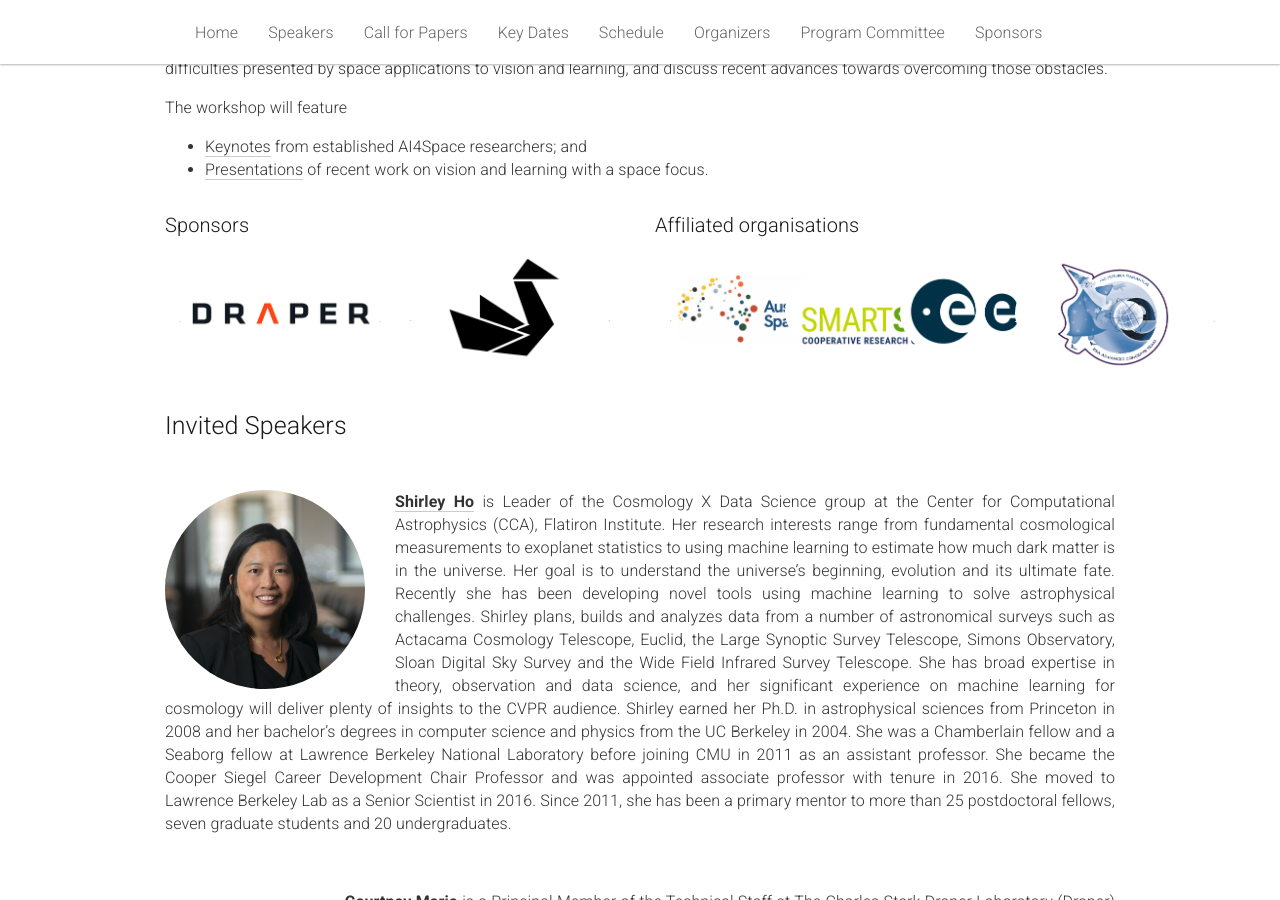
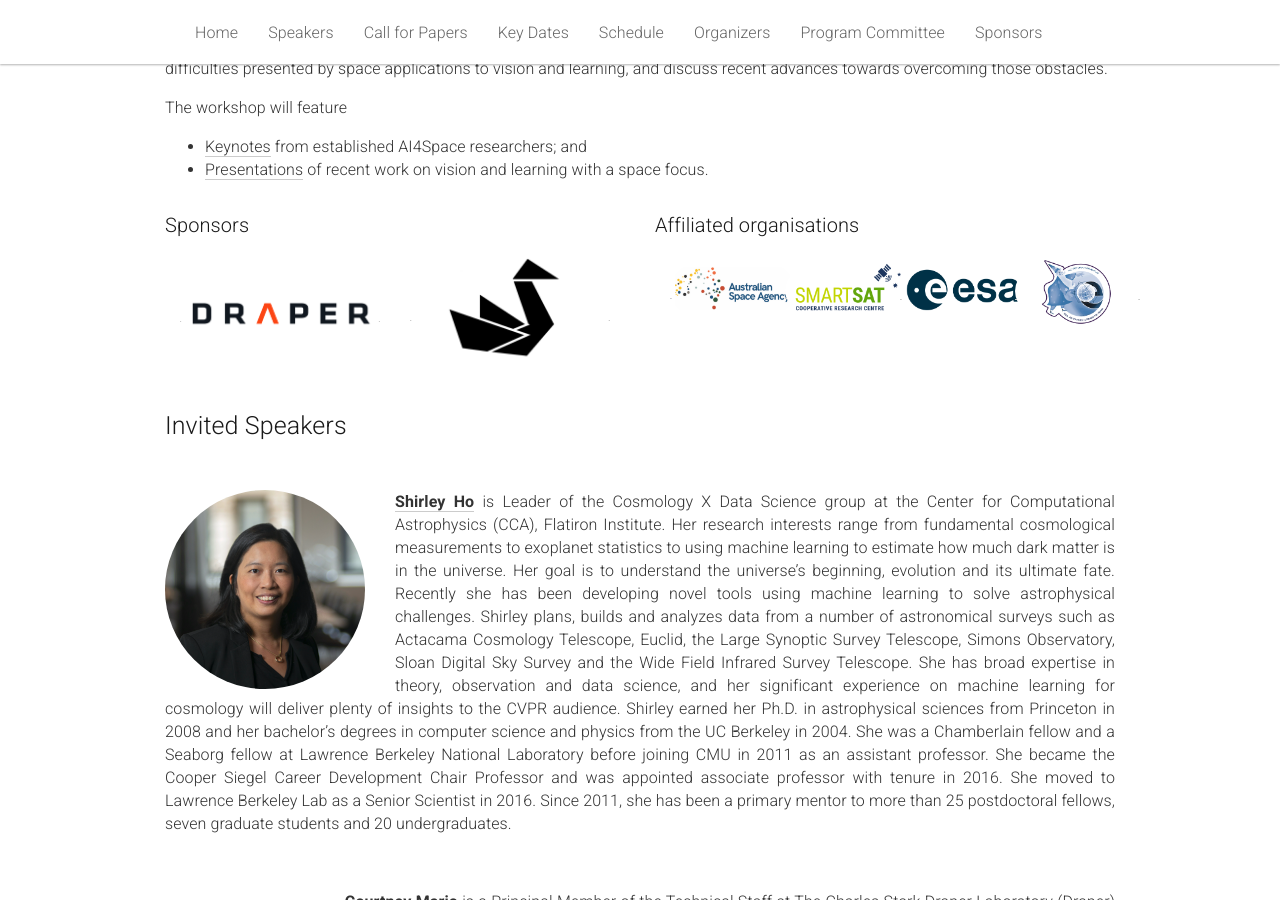
Before and after one commit to AIforSpace/2024, a Jekyll site: the page built from _pages/home.md, in a window 1280 px wide and 900 px high, scrolled down 661 px. Built offline with Jekyll 4.4.1, drawn with Linux system fonts in a browser that asks for light colours.

```diff
--- a/_pages/home.md
+++ b/_pages/home.md
@@ -84,16 +84,16 @@
          </p>
          <p>
              <div class="col-xs-3">
-                 <a href="#sponsors"><img class="people-pic-big" src="{{ "/static/img/sponsors/asa.png" | prepend:site.baseurl }}"></a>
+                 <a href="#sponsors"><img class="people-pic" src="{{ "/static/img/sponsors/asa.png" | prepend:site.baseurl }}"></a>
              </div>
              <div class="col-xs-3">
-                 <a href="#sponsors"><img class="people-pic-big" src="{{ "/static/img/sponsors/smartsat_crc.png" | prepend:site.baseurl }}"></a>
+                 <a href="#sponsors"><img class="people-pic" src="{{ "/static/img/sponsors/smartsat_crc.png" | prepend:site.baseurl }}"></a>
              </div>
              <div class="col-xs-3">
-                 <a href="#sponsors"><img class="people-pic-big" src="{{ "/static/img/sponsors/esa.png" | prepend:site.baseurl }}"></a>
+                 <a href="#sponsors"><img class="people-pic" src="{{ "/static/img/sponsors/esa.png" | prepend:site.baseurl }}"></a>
              </div>
              <div class="col-xs-3">
-                 <a href="#sponsors"><img class="people-pic-big" src="{{ "/static/img/sponsors/act.png" | prepend:site.baseurl }}"></a>
+                 <a href="#sponsors"><img class="people-pic" src="{{ "/static/img/sponsors/act.png" | prepend:site.baseurl }}"></a>
              </div>
          </p>
      </div>
```
